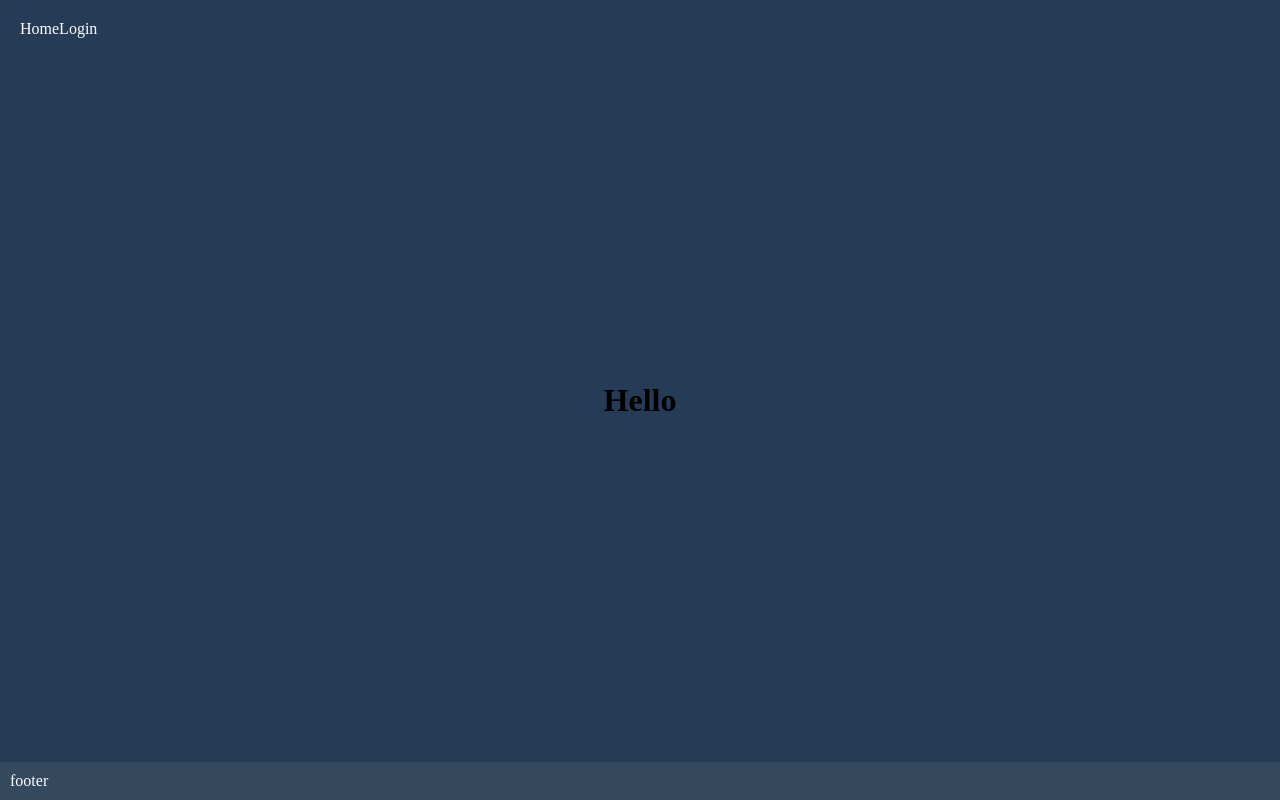
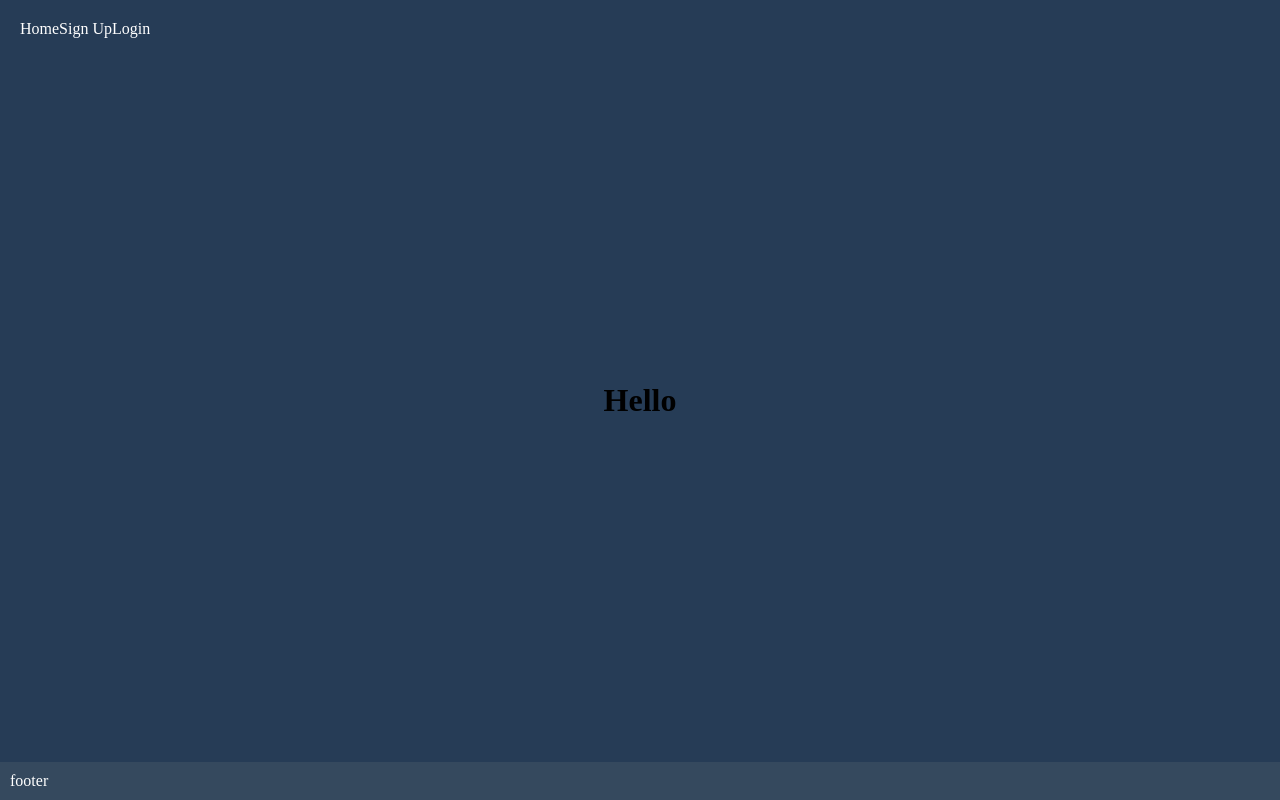
Before and after one commit to Minsoo-web/Naver-Reservation, a Vue app in the folder naver-vue/: page / in a window 1280 px wide. Built offline with nearby package versions, Linux system fonts and the light colour scheme.

Commit message:
docs :  Nav 수정
<description>
로그인 여부에 따른 동적 구현
v-menu를 통한 드롭다운 구현

<issue-number>
close #1

```diff
--- a/naver-vue/src/components/Nav.vue
+++ b/naver-vue/src/components/Nav.vue
@@ -1,15 +1,43 @@
 <template>
-  <nav>
-    <router-link :to="{ name : 'Home'}">Home</router-link>
-    <router-link :to="{ name : 'Login'}">Login</router-link>
+  <nav data-app>
+    <router-link :to="{ name: 'Home' }">Home</router-link>
+    <router-link :to="{ name: 'SignUp' }">Sign Up</router-link>
+
+    <v-menu offset-y v-if="isLogin">
+      <template v-slot:activator="{ on }">
+        <v-btn depressed color="teal darken-1" dark v-on="on">
+          Dropdown
+        </v-btn>
+      </template>
+      <v-list>
+        <v-list-item router :to="{ name: 'Mypage' }">
+          <v-list-item-title>마이페이지</v-list-item-title>
+        </v-list-item>
+        <v-list-item @click="logout">
+          <v-list-item-title>로그아웃</v-list-item-title>
+        </v-list-item>
+      </v-list>
+    </v-menu>
+    <router-link v-else :to="{ name: 'Login' }">Login</router-link>
   </nav>
 </template>
 
 <script>
-export default {};
+import { mapState, mapActions } from "vuex";
+export default {
+  computed: {
+    ...mapState(["isLogin"]),
+  },
+  methods: {
+    ...mapActions(["logout"]),
+  },
+  data() {
+    return {};
+  },
+};
 </script>
 
-<style>
+<style scope>
 nav {
   position: fixed;
   width: 100%;
@@ -18,7 +46,7 @@ nav {
   display: flex;
   padding: 20px;
 }
-a {
+nav a {
   color: #ffffff;
   text-decoration: none;
 }
```
